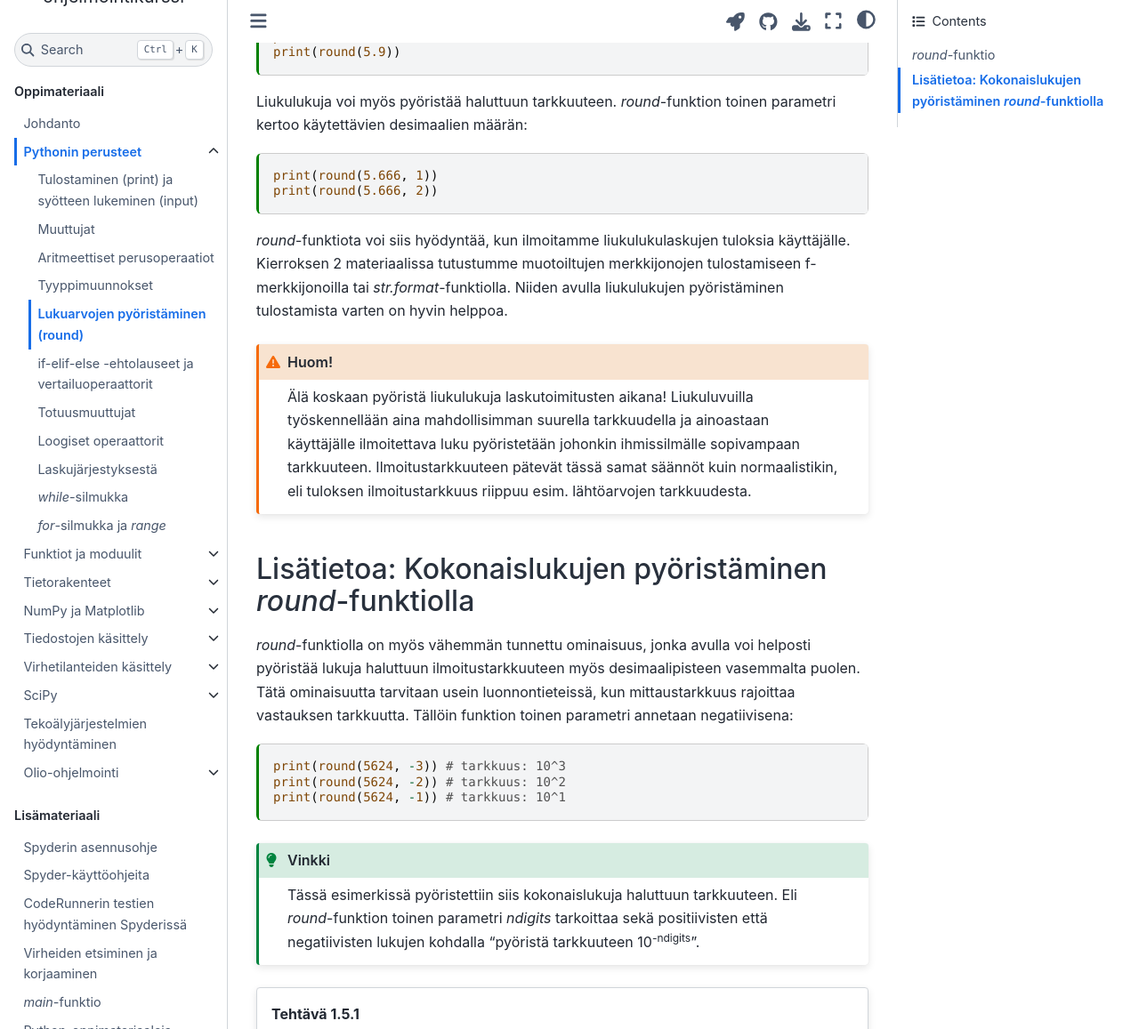
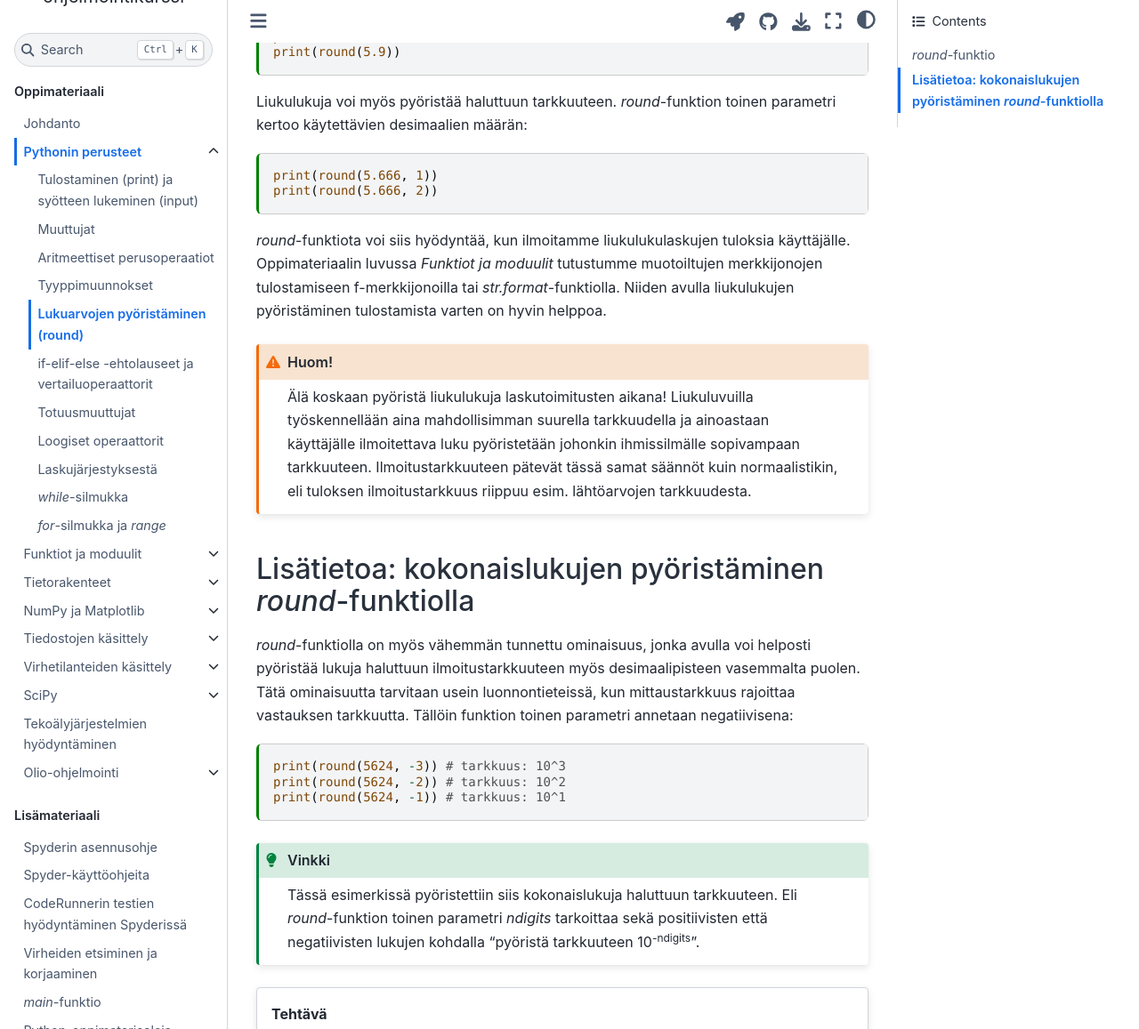
Before and after one commit to elina-ruha/CHEM-ohjelmointikurssikirja-test, a Jupyter Book: the page built from book/perusteet/round.md, in a window 1280 px wide and 1400 px high, scrolled down 979 px, cut to the strip 0-1157 px from the top of the window. Shown: the whole strip at 89% size. Built offline with Jupyter Book 1.0.4 settings and Sphinx 7.4.7 and the Sphinx Book theme 1.1.4, drawn with Linux system fonts in a browser that asks for light colours; comment, search, counter and statistics services are not loaded.

Commit message:
Update round.md

````diff
--- a/book/perusteet/round.md
+++ b/book/perusteet/round.md
@@ -50,16 +50,14 @@ Liukulukuja voi myös pyöristää haluttuun tarkkuuteen. *round*-funktion toine
 print(round(5.666, 1))
 print(round(5.666, 2))
 ```
-*round*-funktiota voi siis hyödyntää, kun ilmoitamme liukulukulaskujen tuloksia käyttäjälle. Kierroksen 2 materiaalissa
-tutustumme muotoiltujen merkkijonojen tulostamiseen f-merkkijonoilla tai *str.format*-funktiolla. Niiden avulla
-liukulukujen pyöristäminen tulostamista varten on hyvin helppoa.
+*round*-funktiota voi siis hyödyntää, kun ilmoitamme liukulukulaskujen tuloksia käyttäjälle. Oppimateriaalin luvussa *Funktiot ja moduulit* tutustumme muotoiltujen merkkijonojen tulostamiseen f-merkkijonoilla tai *str.format*-funktiolla. Niiden avulla liukulukujen pyöristäminen tulostamista varten on hyvin helppoa.
 :::{admonition} Huom!
 :class: caution
 Älä koskaan pyöristä liukulukuja laskutoimitusten aikana! Liukuluvuilla työskennellään aina mahdollisimman suurella
 tarkkuudella ja ainoastaan käyttäjälle ilmoitettava luku pyöristetään johonkin ihmissilmälle sopivampaan tarkkuuteen.
 Ilmoitustarkkuuteen pätevät tässä samat säännöt kuin normaalistikin, eli tuloksen ilmoitustarkkuus riippuu esim. lähtöarvojen tarkkuudesta.
 :::
-## Lisätietoa: Kokonaislukujen pyöristäminen *round*-funktiolla
+## Lisätietoa: kokonaislukujen pyöristäminen *round*-funktiolla
 *round*-funktiolla on myös vähemmän tunnettu ominaisuus, jonka avulla voi helposti pyöristää lukuja haluttuun ilmoitustarkkuuteen
 myös desimaalipisteen vasemmalta puolen. Tätä ominaisuutta tarvitaan usein luonnontieteissä, kun mittaustarkkuus rajoittaa
 vastauksen tarkkuutta. Tällöin funktion toinen parametri annetaan negatiivisena:
@@ -74,7 +72,7 @@ Tässä esimerkissä pyöristettiin siis kokonaislukuja haluttuun tarkkuuteen. E
 tarkoittaa sekä positiivisten että negatiivisten lukujen kohdalla "pyöristä tarkkuuteen 10{sup}`-ndigits`".
 :::
 
-:::::{card} Tehtävä 1.5.1
+:::::{card} Tehtävä
 ::::{question}
 :type: multiple-choice
 :variant: single-select
````
